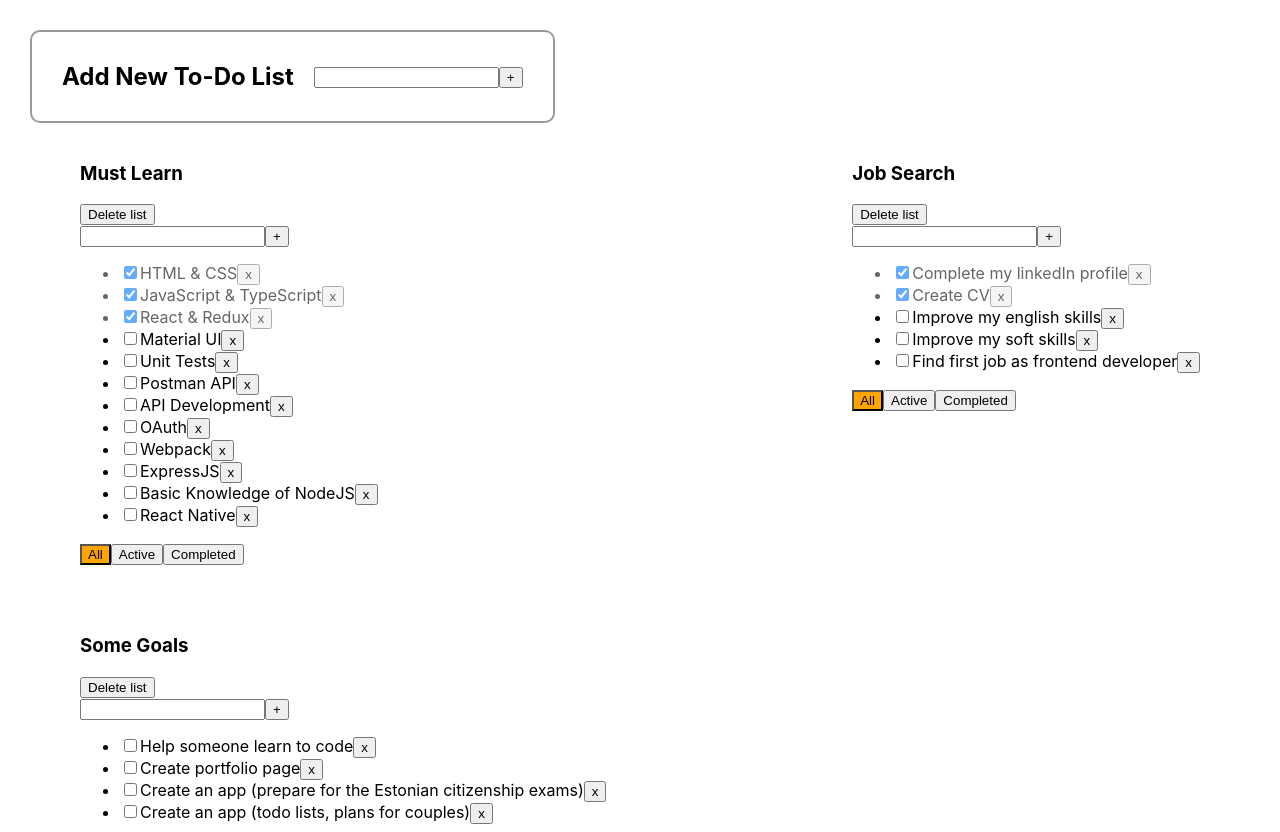
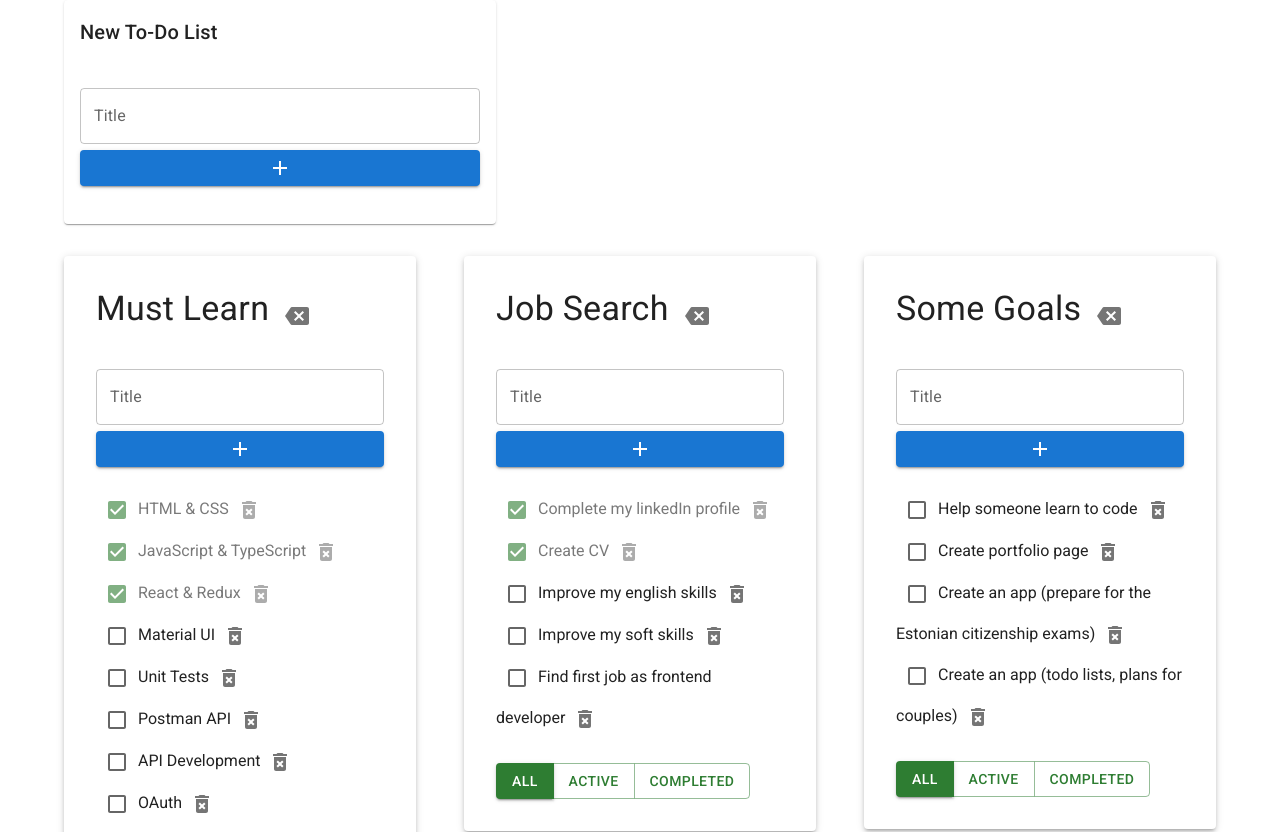
Before and after one commit to insane4l/INCUBATOR-todolist, a React (Create React App) app: page / in a window 1280 px wide. Shown: the top 832 px of the page. Built offline with nearby package versions, Linux system fonts and the light colour scheme.

Commit message:
Material UI added to project (components styles changed). react-error-overlay bug fixed (typescript and react-scripts new v)

```diff
--- a/public/index.html
+++ b/public/index.html
@@ -24,6 +24,10 @@
       work correctly both with client-side routing and a non-root public URL.
       Learn how to configure a non-root public URL by running `npm run build`.
     -->
+    <link
+      rel="stylesheet"
+      href="https://fonts.googleapis.com/css?family=Roboto:300,400,500,700&display=swap"
+    />
     <title>React App</title>
   </head>
   <body>
--- a/src/App.css
+++ b/src/App.css
@@ -1,45 +1,10 @@
-.App {
-  padding: 30px;
-}
-
-
-.add_todolist_form_wrapper {
-  display: inline-flex;
-  align-items: center;
-  gap: 20px;
-  padding: 30px;
-  border: 2px solid rgba(0,0,0, .4);
-  border-radius: 10px;
-}
-.add_todolist_form_wrapper h2 {
-  margin: 0;
-}
-
-.todolists__wrapper {
-  display: flex;
-  gap: 50px;
-  flex-wrap: wrap;
-  justify-content: space-between;
-  padding: 20px 50px;
-}
-
-.todolist__wrapper {
-}
-
-
-
-.validation__error-input {
-  border: 1px solid red;
-}
-.validation__error-title {
-  color: red;
-  font-weight: 600;
-}
-
-.filter_active {
-  background-color: orange;
-}
-
 .task_completed {
   opacity: .6;
 }
+
+.items__list {
+  padding: 0;
+  margin-top: 0;
+  margin-bottom: 0;
+  list-style-type: none;
+}
--- a/src/App.tsx
+++ b/src/App.tsx
@@ -4,6 +4,9 @@ import './App.css';
 import AddTodoListForm from './components/AddTodoListForm';
 import TodoList from './components/TodoList';
 import { TaskType } from './types/types';
+import Container from '@mui/material/Container';
+import Grid from '@mui/material/Grid';
+
 
 
 let defaultFilters = [
@@ -159,15 +162,16 @@ function App() {
 
 
     return (
-        <div className="App">
+        <Container fixed>
 
             <AddTodoListForm addNewTodoList={addNewTodoList} />
 
-            <div className="todolists__wrapper">
+            <Grid container spacing={6} sx={{ pt: 4, pb: 4 }}>
                 {mappedTodoLists}
-            </div>
+            </Grid>
 
-        </div>
+
+        </Container>
     );
 }
 
--- a/src/components/AddTodoListForm.tsx
+++ b/src/components/AddTodoListForm.tsx
@@ -1,15 +1,20 @@
 import React from 'react';
 import AddNewItemForm from './common/AddNewItemForm';
+import Typography from '@mui/material/Typography';
+import Paper from '@mui/material/Paper';
 
 const AddTodoListForm: React.FC<AddTodoListFormPropsType> = ({addNewTodoList}) => {
 
 
 
     return (
-        <div className="add_todolist_form_wrapper">
-            <h2>Add New To-Do List</h2>
+        <Paper elevation={1} sx={{ maxWidth: '400px', p: 2 }}>
+            <Typography variant="h6" gutterBottom component="h2">
+                New To-Do List
+            </Typography>
+
             <AddNewItemForm addItem={addNewTodoList}/>
-        </div>
+        </Paper>
     )
 }
 
--- a/src/components/FilterPanel.tsx
+++ b/src/components/FilterPanel.tsx
@@ -1,23 +1,25 @@
 import React from 'react';
 import { DefaultFilterTypes, FilterValuesType } from '../App';
+import Button from '@mui/material/Button';
+import ButtonGroup from '@mui/material/ButtonGroup';
 
 const FilterPanel: React.FC<FilterPanelPropsType> = ({listId, filters, currentFilter, changeFilter}) => {
     return (
-        <div>
+        <ButtonGroup variant="outlined" color="success" aria-label="outlined button group" sx={{ mt: 3 }}>
+
             {filters.map(el => (
-                <button key={el.id}
+                <Button key={el.id}
+                        variant={el.value === currentFilter ? "contained" : "outlined"}
                         value={el.value}
-                        onClick={() => changeFilter(el.value, listId)}
-                        className={el.value === currentFilter ? "filter_active" : ""} >
+                        onClick={() => changeFilter(el.value, listId)} >
+
                     {el.title}
-                </button>
+
+                </Button>
+
             ))}
 
-
-            {/* <button>All</button>
-            <button>Active</button>
-            <button>Completed</button> */}
-        </div>
+        </ButtonGroup>
     )
 }
 
--- a/src/components/List.tsx
+++ b/src/components/List.tsx
@@ -4,7 +4,7 @@ import ListItem from './ListItem';
 
 const List: React.FC<ListPropsType> = ({listId, tasks, removeItem, changeItemStatus, changeItemTitle}) => {
     return (
-        <ul>
+        <ul className="items__list">
             {tasks.map(el => <ListItem key={el.id} listId={listId} task={el} removeItem={removeItem} changeItemStatus={changeItemStatus} changeItemTitle={changeItemTitle} /> )}
         </ul>
     )
--- a/src/components/ListItem.tsx
+++ b/src/components/ListItem.tsx
@@ -1,6 +1,9 @@
 import React from 'react';
 import { TaskType } from '../types/types';
 import EditableTextLine from './common/EditableTextLine';
+import DeleteForeverIcon from '@mui/icons-material/DeleteForever';
+import IconButton from '@mui/material/IconButton';
+import Checkbox from '@mui/material/Checkbox';
 
 const ListItem: React.FC<ListItemPropsType> = ({listId, task, removeItem, changeItemStatus, changeItemTitle}) => {
 
@@ -22,11 +25,17 @@ const ListItem: React.FC<ListItemPropsType> = ({listId, task, removeItem, change
 
     return (
         <li className={taskCN}>
-            <input type="checkbox"
-                   checked={isDone}
-                   onChange={onItemStatusChange}/>
+            <Checkbox
+                color="success"
+                checked={isDone}
+                onChange={onItemStatusChange} />
+
             <EditableTextLine text={title} setNewText={onItemTitleChange} />
-            <button onClick={onRemoveHandler}>x</button>
+
+            <IconButton onClick={onRemoveHandler}>
+                <DeleteForeverIcon />
+            </IconButton>
+
         </li>
     )
 }
--- a/src/components/TodoList.tsx
+++ b/src/components/TodoList.tsx
@@ -5,6 +5,11 @@ import AddNewItemForm from './common/AddNewItemForm';
 import EditableTextLine from './common/EditableTextLine';
 import FilterPanel from './FilterPanel';
 import List from './List';
+import IconButton from '@mui/material/IconButton';
+import BackspaceIcon from '@mui/icons-material/Backspace';
+import Typography from '@mui/material/Typography';
+import Paper from '@mui/material/Paper';
+import Grid from '@mui/material/Grid';
 
 
 const TodoList: React.FC<TodoListPropsType> = ({listId, title, currentFilter, tasks, filters, changeTaskStatus, changeTaskTitle, removeTask, addTask, changeFilter, deleteList, changeTodoListTitle}) => {
@@ -55,15 +60,23 @@ const TodoList: React.FC<TodoListPropsType> = ({listId, title, currentFilter, ta
 	}
 
     return (
-        <div className="todolist__wrapper">
-			<h3>
-				<EditableTextLine text={title} setNewText={onChangeListTitleHandler}/>
-			</h3>
-			<button onClick={onDeleteClickHandler}>Delete list</button>
-			<AddNewItemForm addItem={addNewTask} />
-			<List listId={listId} tasks={tasks} removeItem={removeTask} changeItemStatus={changeTaskStatus} changeItemTitle={changeTaskTitle} />
-			<FilterPanel listId={listId} filters={filters} changeFilter={changeFilter} currentFilter={currentFilter}/>
-		</div>
+		<Grid item xs={4}>
+			<Paper elevation={3} sx={{ p: 4 }}>
+				<Typography variant="h4" gutterBottom component="span" mr={1}>
+					<EditableTextLine text={title} setNewText={onChangeListTitleHandler}/>
+				</Typography>
+
+
+				<IconButton onClick={onDeleteClickHandler}>
+					<BackspaceIcon />
+				</IconButton>
+
+
+				<AddNewItemForm addItem={addNewTask} />
+				<List listId={listId} tasks={tasks} removeItem={removeTask} changeItemStatus={changeTaskStatus} changeItemTitle={changeTaskTitle} />
+				<FilterPanel listId={listId} filters={filters} changeFilter={changeFilter} currentFilter={currentFilter}/>
+			</Paper>
+		</Grid>
     )
 }
 
--- a/src/components/common/AddNewItemForm.tsx
+++ b/src/components/common/AddNewItemForm.tsx
@@ -1,4 +1,9 @@
+import AddIcon from '@mui/icons-material/Add';
+import TextField from '@mui/material/TextField';
+import IconButton from '@mui/material/IconButton';
 import React, { ChangeEvent, KeyboardEvent, useState } from 'react';
+import { DoorBack } from '@mui/icons-material';
+import Button from '@mui/material/Button';
 
 
 const AddNewItemForm: React.FC<AddNewItemFormPropsType> = ({ addItem }) => {
@@ -31,15 +36,23 @@ const AddNewItemForm: React.FC<AddNewItemFormPropsType> = ({ addItem }) => {
 
     return (
         <div>
-            <input value={newItemTitle}
-                   onChange={onInputChange}
-                   onKeyPress={onKeyPressHandler}
-                   className={validationError ? "validation__error-input" : ""} />
-            <button onClick={onSubmitHandler}>+</button>
 
-            {validationError
-                && <div className="validation__error-title">{validationError}</div>
-            }
+            <TextField
+                error={!!validationError}
+                label="Title"
+                value={newItemTitle}
+                onChange={onInputChange}
+                onKeyPress={onKeyPressHandler}
+                helperText={validationError}
+                sx={{width: '100%', mt: '33px'}}
+            />
+
+            <Button variant="contained" onClick={onSubmitHandler} sx={{width: '100%', mt: '6px', mb: '22px'}}>
+                <AddIcon />
+            </Button>
+            {/* <IconButton  aria-label="delete" sx={{display: 'block', width: '100%'}}>
+                <AddIcon />
+            </IconButton> */}
         </div>
     )
 }
--- a/src/components/common/EditableTextLine.tsx
+++ b/src/components/common/EditableTextLine.tsx
@@ -1,3 +1,4 @@
+import TextField from '@mui/material/TextField';
 import React, { ChangeEvent, useState } from 'react';
 
 const EditableTextLine: React.FC<EditableTextLinePropsType> = ({text, setNewText}) => {
@@ -20,7 +21,16 @@ const EditableTextLine: React.FC<EditableTextLinePropsType> = ({text, setNewText
     }
 
     return editMode
-        ? <input type="text" value={inputValue} onChange={onInputChangeHandler} onBlur={onBlurHandler} autoFocus/>
+        ? <TextField
+            error={false} // todo: error
+            label={"aaa"} // error || "Edit mode"
+            variant="standard"
+            value={inputValue}
+            onChange={onInputChangeHandler}
+            onBlur={onBlurHandler}
+            autoFocus // todo: onKeyPress - set new value onEnter
+        />
+
         : <span onDoubleClick={onDoubleClickHandler}>{text}</span>
 
 }
--- a/src/index.css
+++ b/src/index.css
@@ -1,6 +1,6 @@
 body {
   margin: 0;
-  font-family: -apple-system, BlinkMacSystemFont, 'Segoe UI', 'Roboto', 'Oxygen',
+  font-family: 'Roboto', -apple-system, BlinkMacSystemFont, 'Segoe UI', 'Oxygen',
     'Ubuntu', 'Cantarell', 'Fira Sans', 'Droid Sans', 'Helvetica Neue',
     sans-serif;
   -webkit-font-smoothing: antialiased;
```
Also changed, not shown: package.json (+6 -2 lines), 2 other files (tests, documents, lock files or other folders).
